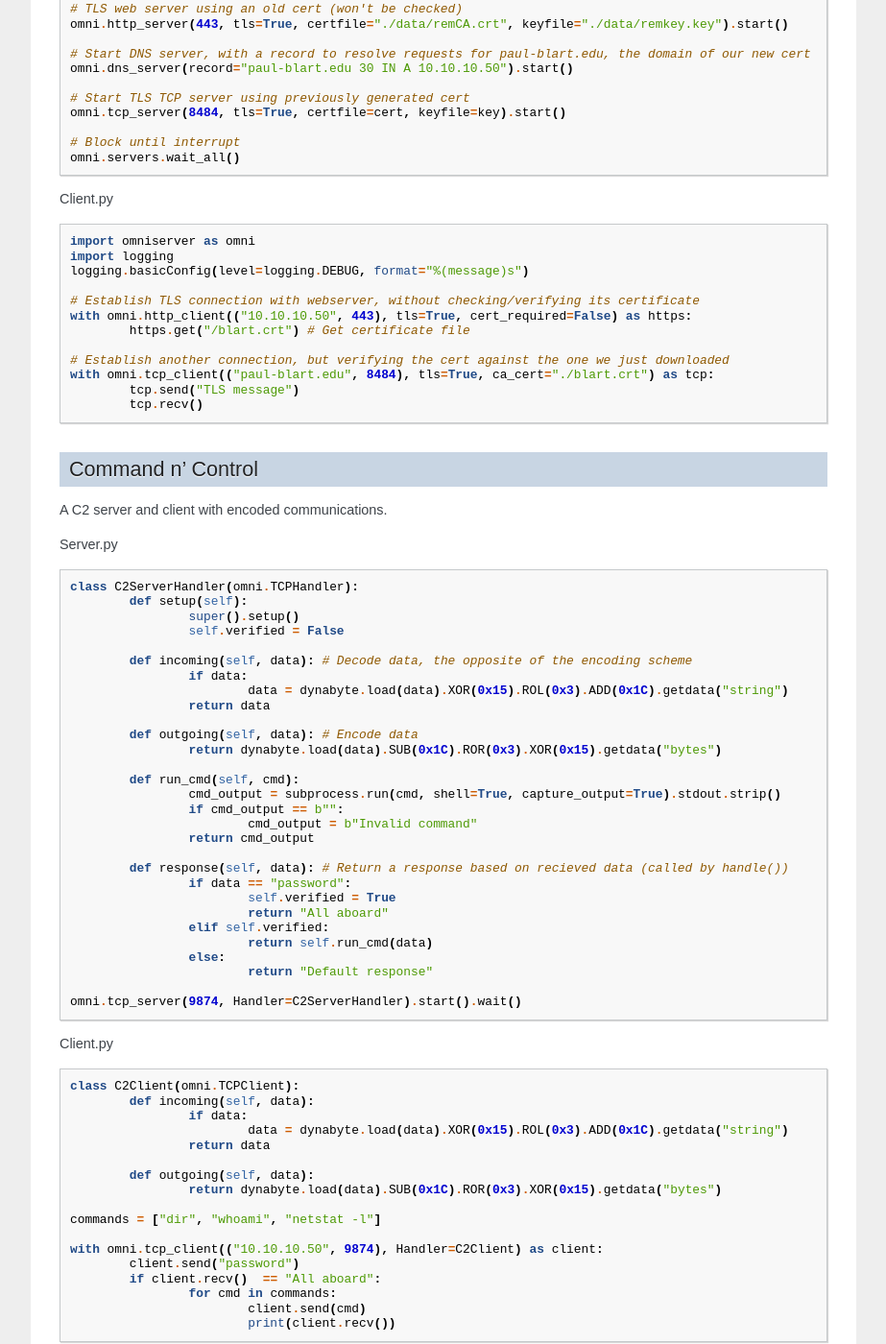
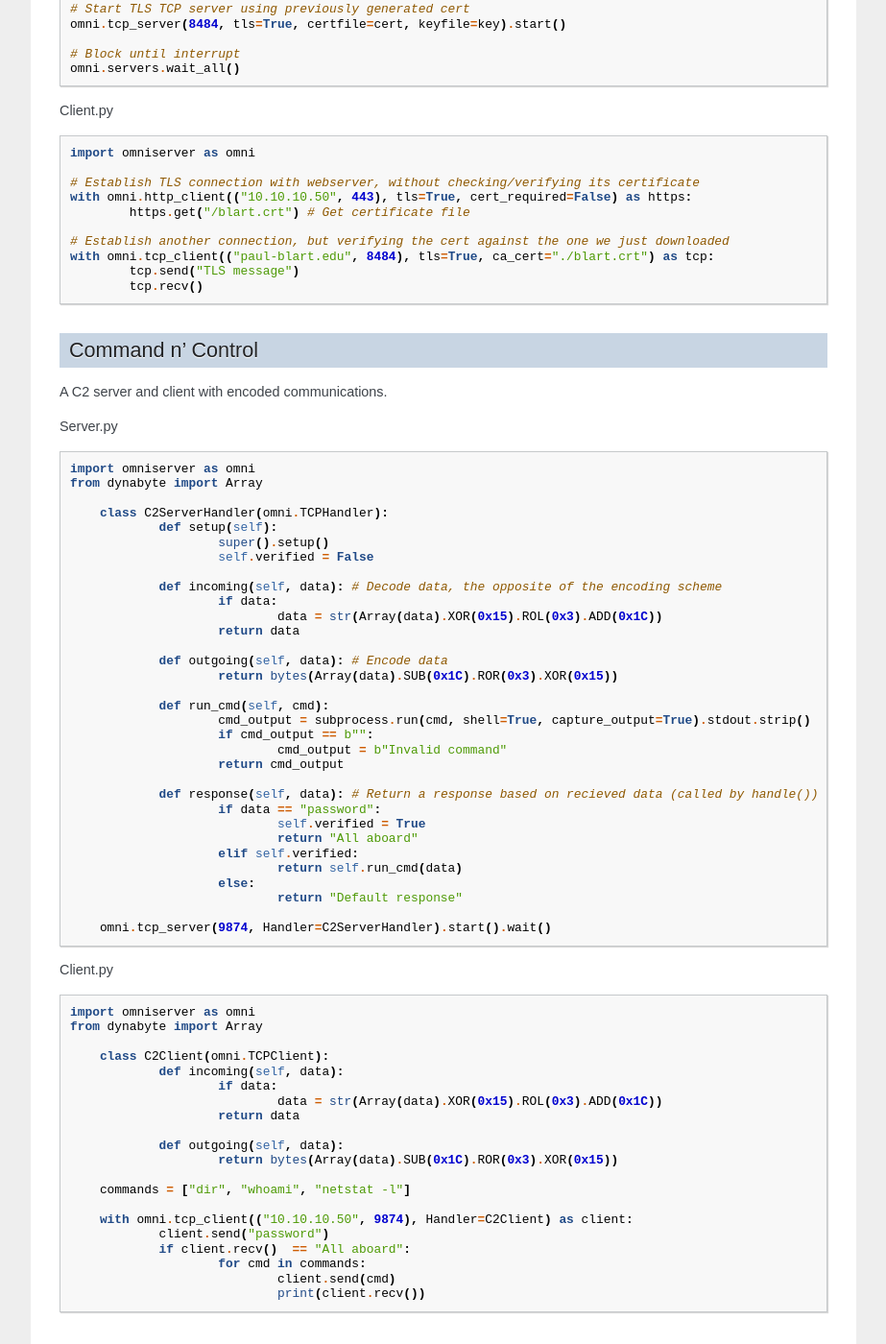
Before and after one commit to LLCZ00/Omniserver, a Sphinx documentation site: the page built from docs/source/examples.rst, in a window 1280 px wide and 1400 px high, scrolled down 1249 px. Shown: the whole window at 96% size, without its empty margins (198-1121 px from the left). Built offline with Sphinx 7.4.7, drawn with Linux system fonts in a browser that asks for light colours; some of the changed text lies outside the part shown.

Commit message:
Add files via upload

```diff
--- a/docs/source/conf.py
+++ b/docs/source/conf.py
@@ -9,7 +9,7 @@
 project = 'omniserver'
 copyright = '2023, LLCZ00'
 author = 'LLCZ00'
-release = '1.0.0'
+release = '1.1.0'
 
 # -- General configuration ---------------------------------------------------
 # https://www.sphinx-doc.org/en/master/usage/configuration.html#general-configuration
--- a/docs/source/examples.rst
+++ b/docs/source/examples.rst
@@ -11,8 +11,6 @@
 .. code-block:: python
 
 	import omniserver as omni
-	import logging
-	logging.basicConfig(level=logging.DEBUG, format="%(message)s")
 
 	# TCP server listening on 7896, UDP server listening on 3214
 	omni.tcp_server(7896)
@@ -34,8 +32,6 @@
 .. code-block:: python
 
 	import omniserver as omni
-	import logging
-	logging.basicConfig(level=logging.DEBUG, format="%(message)s")
 
 	host = "fraggle-rock.com"
 
@@ -67,8 +63,6 @@
 .. code-block:: python
 
 	import omniserver as omni
-	import logging
-	logging.basicConfig(level=logging.DEBUG, format="%(message)s")
 
 	# Generate CA and private key
 	cert, key = omni.certs.create_cert_key(cert="blart.crt", C="US", ST="CA", L="Fresno", O="The Mall", CN="paul-blart.edu")
@@ -91,8 +85,6 @@
 .. code-block:: python
 
 	import omniserver as omni
-	import logging
-	logging.basicConfig(level=logging.DEBUG, format="%(message)s")
 
 	# Establish TLS connection with webserver, without checking/verifying its certificate
 	with omni.http_client(("10.10.10.50", 443), tls=True, cert_required=False) as https:
@@ -113,6 +105,9 @@
 
 .. code-block:: python
 
+    import omniserver as omni
+    from dynabyte import Array
+
 	class C2ServerHandler(omni.TCPHandler):
 		def setup(self):
 			super().setup()
@@ -120,11 +115,11 @@
 
 		def incoming(self, data): # Decode data, the opposite of the encoding scheme
 			if data:
-				data = dynabyte.load(data).XOR(0x15).ROL(0x3).ADD(0x1C).getdata("string")
+				data = str(Array(data).XOR(0x15).ROL(0x3).ADD(0x1C))
 			return data
 
 		def outgoing(self, data): # Encode data
-			return dynabyte.load(data).SUB(0x1C).ROR(0x3).XOR(0x15).getdata("bytes")
+			return bytes(Array(data).SUB(0x1C).ROR(0x3).XOR(0x15))
 
 		def run_cmd(self, cmd):
 			cmd_output = subprocess.run(cmd, shell=True, capture_output=True).stdout.strip()
@@ -148,14 +143,17 @@
 
 .. code-block:: python
 
+    import omniserver as omni
+    from dynabyte import Array
+
 	class C2Client(omni.TCPClient):
 		def incoming(self, data):
 			if data:
-				data = dynabyte.load(data).XOR(0x15).ROL(0x3).ADD(0x1C).getdata("string")
+				data = str(Array(data).XOR(0x15).ROL(0x3).ADD(0x1C))
 			return data
 
 		def outgoing(self, data):
-			return dynabyte.load(data).SUB(0x1C).ROR(0x3).XOR(0x15).getdata("bytes")
+			return bytes(Array(data).SUB(0x1C).ROR(0x3).XOR(0x15))
 
 	commands = ["dir", "whoami", "netstat -l"]
 
--- a/docs/source/index.rst
+++ b/docs/source/index.rst
@@ -6,9 +6,9 @@
 Omniserver Documentation
 =========================
 
-*Omniserver* is a Python module designed for quickly prototyping controllers/intercepting malicious network communications, and replicating various types of backdoor traffic. It is capable of quickly starting up highly customizable client and server objects, the goal being to provide maximum flexibility with the smallest amount of boilerplate code possible.
+*Omniserver* is a Python module designed for quickly creating highly customizable server/client objects, and to provide maximum flexibility using as little boilerplate code as possible. Common uses include prototyping/replicating malicious network communication methods, intercepting/controlling the traffic of "Command and Control"-type malware, or simply being a shortcut for general networking activities.
 
-This documentation is to provide details on *Omniserver*'s overridable classes, as well as examples of its usage.
+At its core, *omniserver* is essentially just a wrapper around Python's built-in *socketserver* module (which itself is just a wrapper around *socket*). The goal of *omniserver* is to extend *socketserver* by providing a wider variety of functions, and perhaps a simpler API. All of *omniserver*'s RequestHandler and Server objects are compatible with *socketserver*, and can basically be used in the same way as described in their documentation.
 
 Installation
 ------------
```
